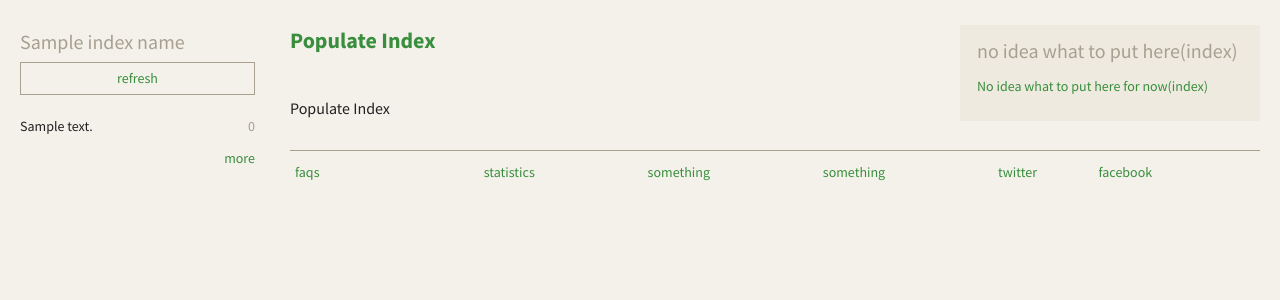
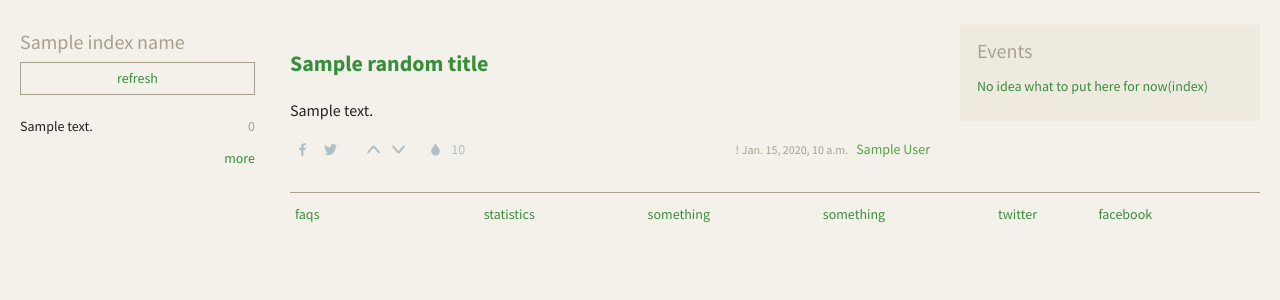
Before and after one commit to isik-kaplan/eksiclone, a Django app: template eksiclone/templates/mainsite/index/index.html in a window 1280 px wide. Shown: the part 106-406 px from the top of the page. Run offline with Django 3.2, Linux system fonts and the light colour scheme; the template is opened without the code that fills it: most values are stand-ins (such as "Sample title", 1, 10 or a date in 2020).

Commit message:
populate index

```diff
--- a/eksiclone/mainsite/app_models/titles.py
+++ b/eksiclone/mainsite/app_models/titles.py
@@ -12,5 +12,9 @@ class Title(CommonFields):
     creator = models.ForeignKey('User', default=1, on_delete=models.SET_DEFAULT)
 
     @property
+    def random_entry(self):
+        return self.entry_set.filter(readability=True).random().get()
+
+    @property
     def has_readable_entries(self):
         return bool(self.entry_set.filter(readability=True).count())
--- a/eksiclone/templates/mainsite/index/index.html
+++ b/eksiclone/templates/mainsite/index/index.html
@@ -3,33 +3,42 @@
 {% block content %}
     <div id="content" class="instapaper_body" role="main">
             <section id="content-body">
+
+
+﻿
+
+
                 <div id="topic">
+                    {% for title, entry in random_titles %}
                     <h1 id="the_title">
-                        <a href="" itemprop="url">
-                            <span itemprop="name">Populate Index</span>
+                        <a href="{% url "title" title_text=title.url %}" itemprop="url">
+                            <span itemprop="name">{{title}}</span>
                         </a>
                     </h1>
-                    <div class="clearfix sub-title-container">
-                        <div class="sub-title-menu">
-                        </div>
-                        <div style='clear:both'></div>
-                    </div>
                     <ul id="entry-list">
                         <li>
                             <div class="content">
-                                Populate Index
+                                {{ entry.text|linebreaks }}
                             </div>
+                            <footer>
+                                {% include 'mainsite/children/feedback.html' %}
+                                <div class="info">
+                                    <a data-id="{{entry.pk}}" title="{% if entry.author == user %}delete{% else %}report{% endif %}" class="entry-date permalink reportentry" style="background:none;border:none;margin:0;padding:0;">!</a>
+                                    <a href="{% url 'entry' entry_pk=entry.pk %}" class="entry-date permalink">{{entry.date}}</a>
+                                    <a class="entry-author" href="{%url 'profile' user=entry.author %}">{{ entry.author }}</a>
+                                </div>
+                            </footer>
                         </li>
                     </ul>
+                    {% endfor %}
                     <div style='clear:both'></div>
-                    <div style="text-align:center">
-                    </div>
+                    <div style="text-align:center"></div>
                 </div>
             </section>
             <aside id="aside" style="margin-top: 10px">
                 <section id="topic-channel-info">
                     <div id="topic-channels">
-                        <h2 id="channels">no idea what to put here(index)</h2>
+                        <h2 id="channels">Events</h2>
                         <ul>
                             <li><a class="index-link" href="" title="dummy hover">No idea what to put here for now(index)</a></li>
                         </ul>
```
Also changed, not shown: eksiclone/mainsite/views/general_views/index.py (+7 -0 lines).
